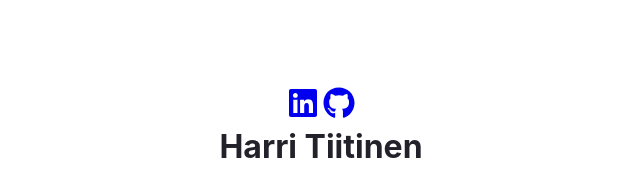
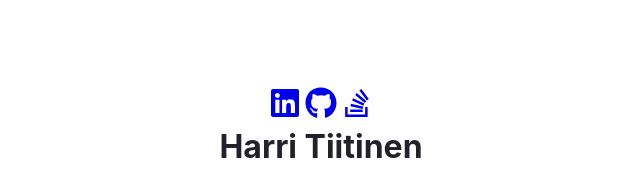
Before and after one commit to tiitinha/portfolio, a Gatsby site: page / in a window 1280 px wide. Shown: the top 175 px of the page, without its empty margins (319-959 px from the left). Built offline with nearby package versions, Linux system fonts and the light colour scheme; Gatsby itself is replaced by a stand-in of ours.

Commit message:
added StackOverflow logo

```diff
--- a/src/pages/index.js
+++ b/src/pages/index.js
@@ -1,7 +1,7 @@
 import React from 'react';
 import styled from 'styled-components';
 import { Link } from 'gatsby';
-import { FaLinkedin, FaGithub } from 'react-icons/fa';
+import { FaLinkedin, FaGithub, FaStackOverflow } from 'react-icons/fa';
 
 import Footer from '../components/Footer';
 
@@ -32,6 +32,7 @@ const IndexPage = () => {
 
     const githubLink = 'https://github.com/tiitinha';
     const LinkedinLink = 'https://linkedin.com/harritiitinen';
+    const StackLink = 'https://stackoverflow.com/users/13194980/tiitinha';
 
     return (
         <main style={pageStyles}>
@@ -46,6 +47,11 @@ const IndexPage = () => {
                         <FaGithub size={32} />
                     </Link>
                 </ImgDiv>
+                <ImgDiv>
+                    <Link to={StackLink}>
+                        <FaStackOverflow size={32} />
+                    </Link>
+                </ImgDiv>
             </ContactDetails>
             <title>Harri Tiitinen</title>
             <Header>Harri Tiitinen</Header>
```
